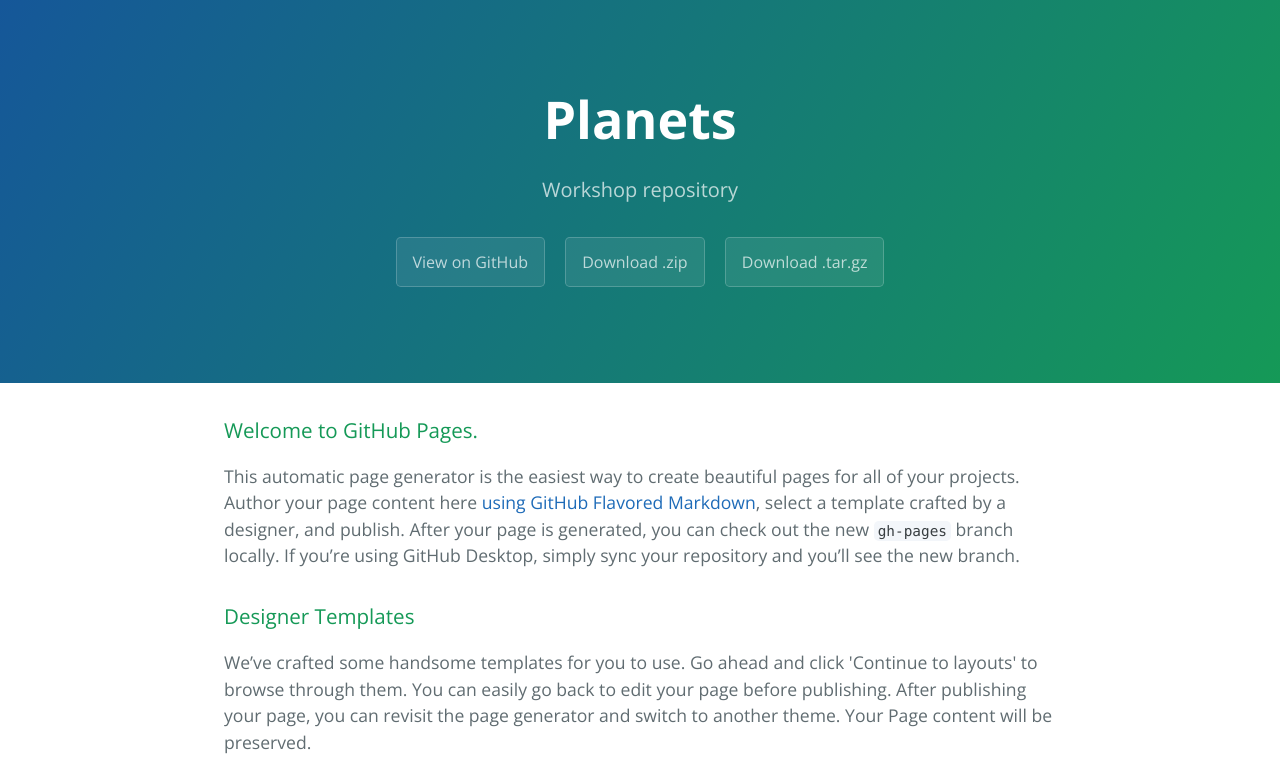
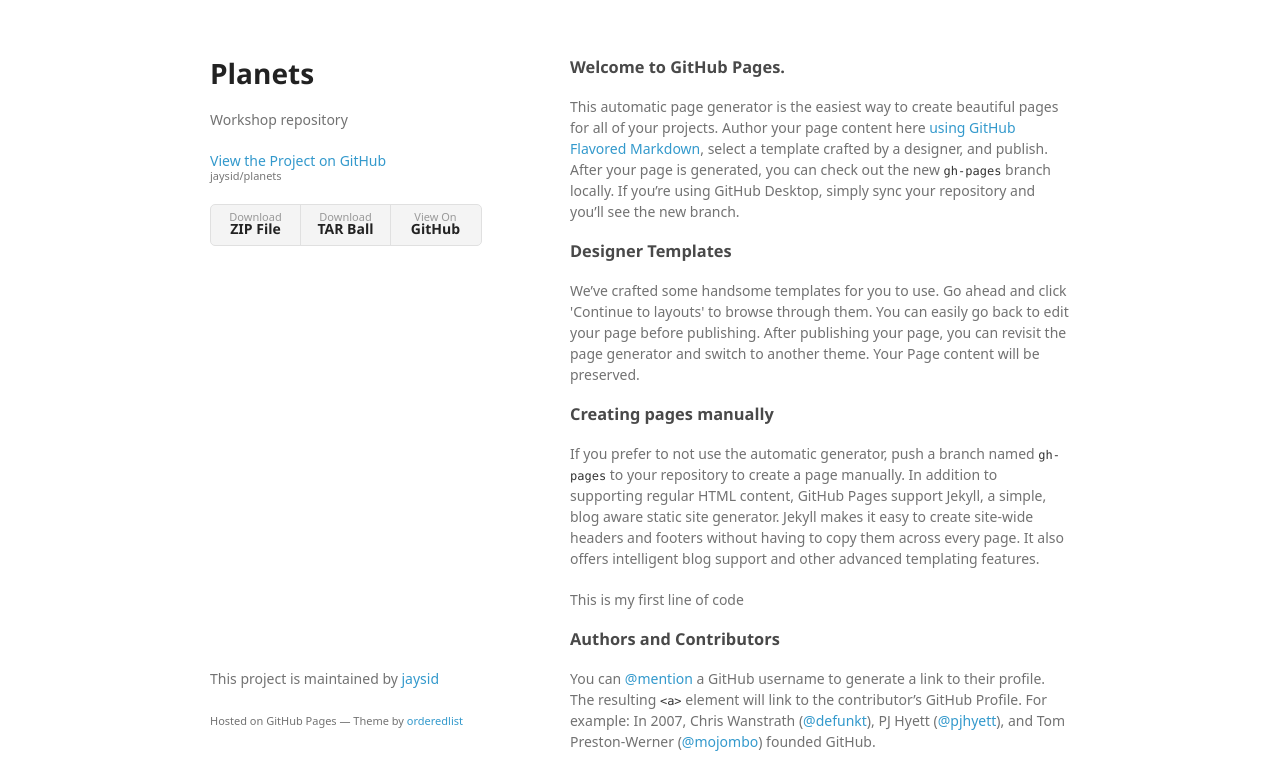
Before and after one commit to jaysid/planets, a plain HTML site: page index.html in a window 1280 px wide. Shown: the top 767 px of the page. Drawn offline with nearby package versions, Linux system fonts and the light colour scheme; a web font is replaced by a local one.

```diff
--- a/index.html
+++ b/index.html
@@ -1,25 +1,34 @@
-<!DOCTYPE html>
-<html lang="en-us">
+<!doctype html>
+<html>
   <head>
-    <meta charset="UTF-8">
+    <meta charset="utf-8">
+    <meta http-equiv="X-UA-Compatible" content="chrome=1">
     <title>Planets by jaysid</title>
-    <meta name="viewport" content="width=device-width, initial-scale=1">
-    <link rel="stylesheet" type="text/css" href="stylesheets/normalize.css" media="screen">
-    <link href='https://fonts.googleapis.com/css?family=Open+Sans:400,700' rel='stylesheet' type='text/css'>
-    <link rel="stylesheet" type="text/css" href="stylesheets/stylesheet.css" media="screen">
-    <link rel="stylesheet" type="text/css" href="stylesheets/github-light.css" media="screen">
+
+    <link rel="stylesheet" href="stylesheets/styles.css">
+    <link rel="stylesheet" href="stylesheets/github-light.css">
+    <meta name="viewport" content="width=device-width">
+    <!--[if lt IE 9]>
+    <script src="//html5shiv.googlecode.com/svn/trunk/html5.js"></script>
+    <![endif]-->
   </head>
   <body>
-    <section class="page-header">
-      <h1 class="project-name">Planets</h1>
-      <h2 class="project-tagline">Workshop repository</h2>
-      <a href="https://github.com/jaysid/planets" class="btn">View on GitHub</a>
-      <a href="https://github.com/jaysid/planets/zipball/master" class="btn">Download .zip</a>
-      <a href="https://github.com/jaysid/planets/tarball/master" class="btn">Download .tar.gz</a>
-    </section>
+    <div class="wrapper">
+      <header>
+        <h1>Planets</h1>
+        <p>Workshop repository</p>
 
-    <section class="main-content">
-      <h3>
+        <p class="view"><a href="https://github.com/jaysid/planets">View the Project on GitHub <small>jaysid/planets</small></a></p>
+
+
+        <ul>
+          <li><a href="https://github.com/jaysid/planets/zipball/master">Download <strong>ZIP File</strong></a></li>
+          <li><a href="https://github.com/jaysid/planets/tarball/master">Download <strong>TAR Ball</strong></a></li>
+          <li><a href="https://github.com/jaysid/planets">View On <strong>GitHub</strong></a></li>
+        </ul>
+      </header>
+      <section>
+        <h3>
 <a id="welcome-to-github-pages" class="anchor" href="#welcome-to-github-pages" aria-hidden="true"><span class="octicon octicon-link"></span></a>Welcome to GitHub Pages.</h3>
 
 <p>This automatic page generator is the easiest way to create beautiful pages for all of your projects. Author your page content here <a href="https://guides.github.com/features/mastering-markdown/">using GitHub Flavored Markdown</a>, select a template crafted by a designer, and publish. After your page is generated, you can check out the new <code>gh-pages</code> branch locally. If you’re using GitHub Desktop, simply sync your repository and you’ll see the new branch.</p>
@@ -45,15 +54,13 @@
 <a id="support-or-contact" class="anchor" href="#support-or-contact" aria-hidden="true"><span class="octicon octicon-link"></span></a>Support or Contact</h3>
 
 <p>Having trouble with Pages? Check out our <a href="https://help.github.com/pages">documentation</a> or <a href="https://github.com/contact">contact support</a> and we’ll help you sort it out.</p>
-
-      <footer class="site-footer">
-        <span class="site-footer-owner"><a href="https://github.com/jaysid/planets">Planets</a> is maintained by <a href="https://github.com/jaysid">jaysid</a>.</span>
-
-        <span class="site-footer-credits">This page was generated by <a href="https://pages.github.com">GitHub Pages</a> using the <a href="https://github.com/jasonlong/cayman-theme">Cayman theme</a> by <a href="https://twitter.com/jasonlong">Jason Long</a>.</span>
+      </section>
+      <footer>
+        <p>This project is maintained by <a href="https://github.com/jaysid">jaysid</a></p>
+        <p><small>Hosted on GitHub Pages &mdash; Theme by <a href="https://github.com/orderedlist">orderedlist</a></small></p>
       </footer>
-
-    </section>
-
+    </div>
+    <script src="javascripts/scale.fix.js"></script>
 
   </body>
 </html>
```
